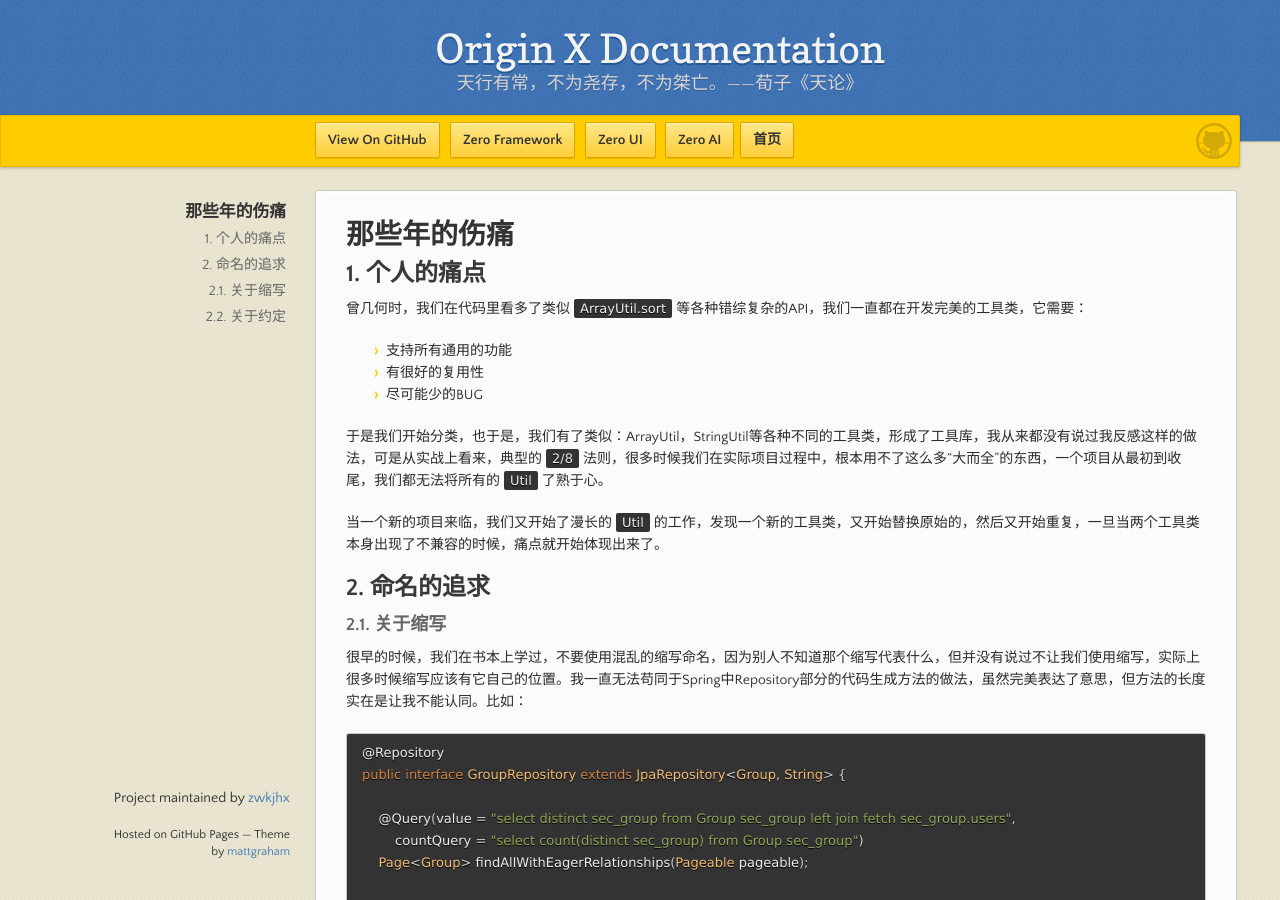
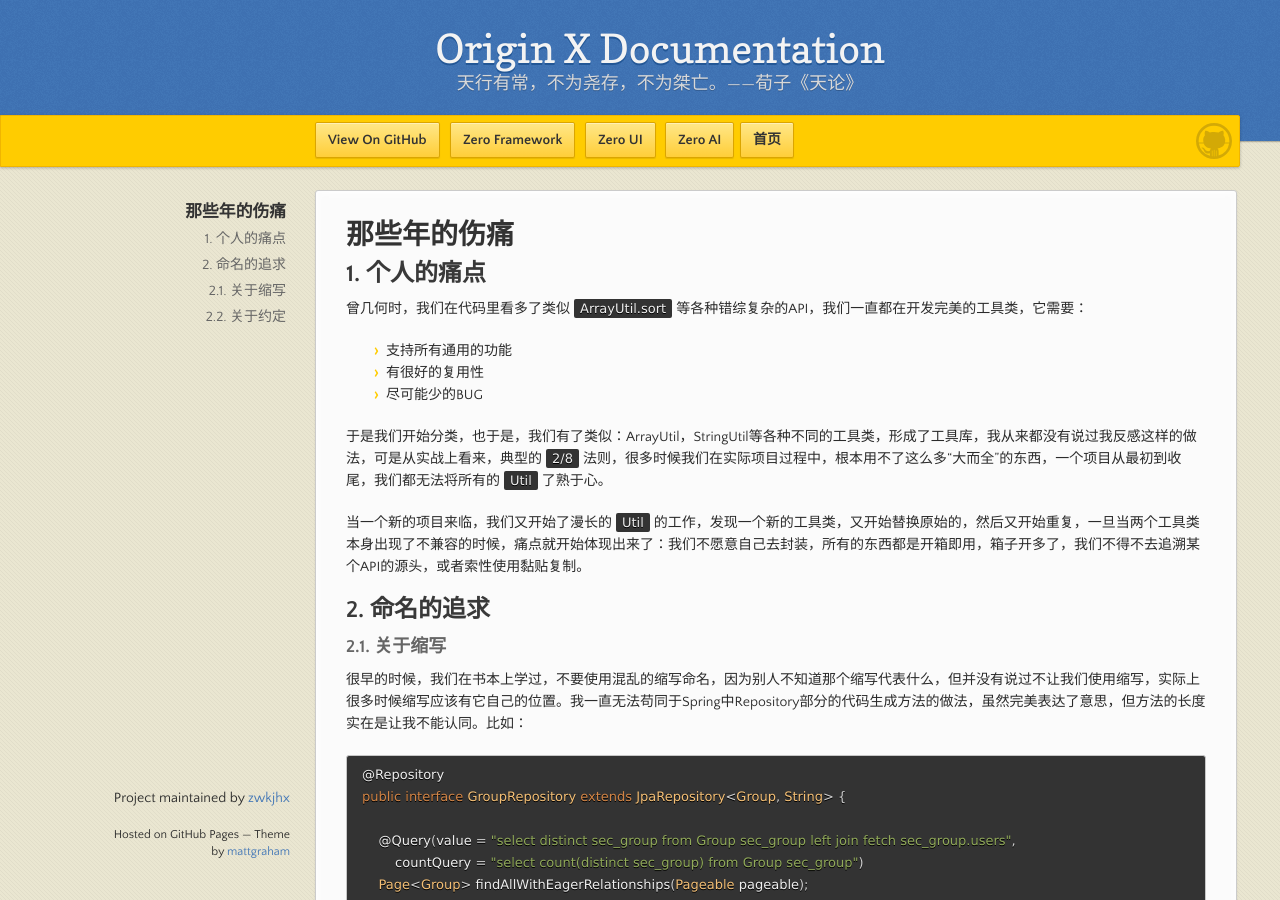
Before and after one commit to zwkjhx/ox-doc, a Jekyll site: the page built from utility-x/1-she-ji-li-nian/uxd-001-ling-ren-fan-suo-de-util.md, in a window 1280 px wide and 900 px high. Built offline with Jekyll 4.4.1, drawn with Linux system fonts in a browser that asks for light colours; our own code applies the rules of GitHub Pages for plain Markdown files.

Commit message:
Updates utility-x/1-she-ji-li-nian/uxd-001-ling-ren-fan-suo-de-util.md
Auto commit by GitBook Editor

```diff
--- a/utility-x/1-she-ji-li-nian/uxd-001-ling-ren-fan-suo-de-util.md
+++ b/utility-x/1-she-ji-li-nian/uxd-001-ling-ren-fan-suo-de-util.md
@@ -10,7 +10,7 @@
 
 于是我们开始分类，也于是，我们有了类似：ArrayUtil，StringUtil等各种不同的工具类，形成了工具库，我从来都没有说过我反感这样的做法，可是从实战上看来，典型的`2/8`法则，很多时候我们在实际项目过程中，根本用不了这么多“大而全”的东西，一个项目从最初到收尾，我们都无法将所有的`Util`了熟于心。
 
-当一个新的项目来临，我们又开始了漫长的`Util`的工作，发现一个新的工具类，又开始替换原始的，然后又开始重复，一旦当两个工具类本身出现了不兼容的时候，痛点就开始体现出来了。
+当一个新的项目来临，我们又开始了漫长的`Util`的工作，发现一个新的工具类，又开始替换原始的，然后又开始重复，一旦当两个工具类本身出现了不兼容的时候，痛点就开始体现出来了：我们不愿意自己去封装，所有的东西都是开箱即用，箱子开多了，我们不得不去追溯某个API的源头，或者索性使用黏贴复制。
 
 ## 2. 命名的追求
 
```
